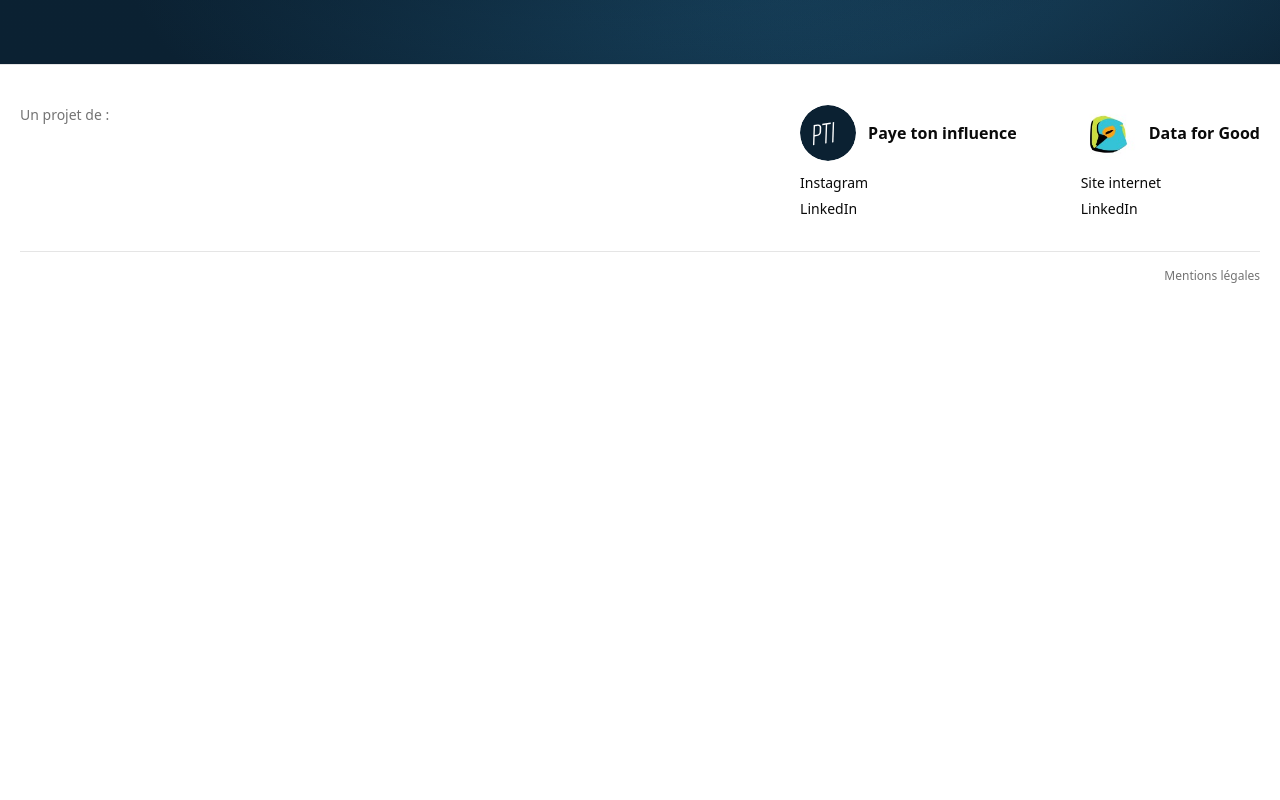
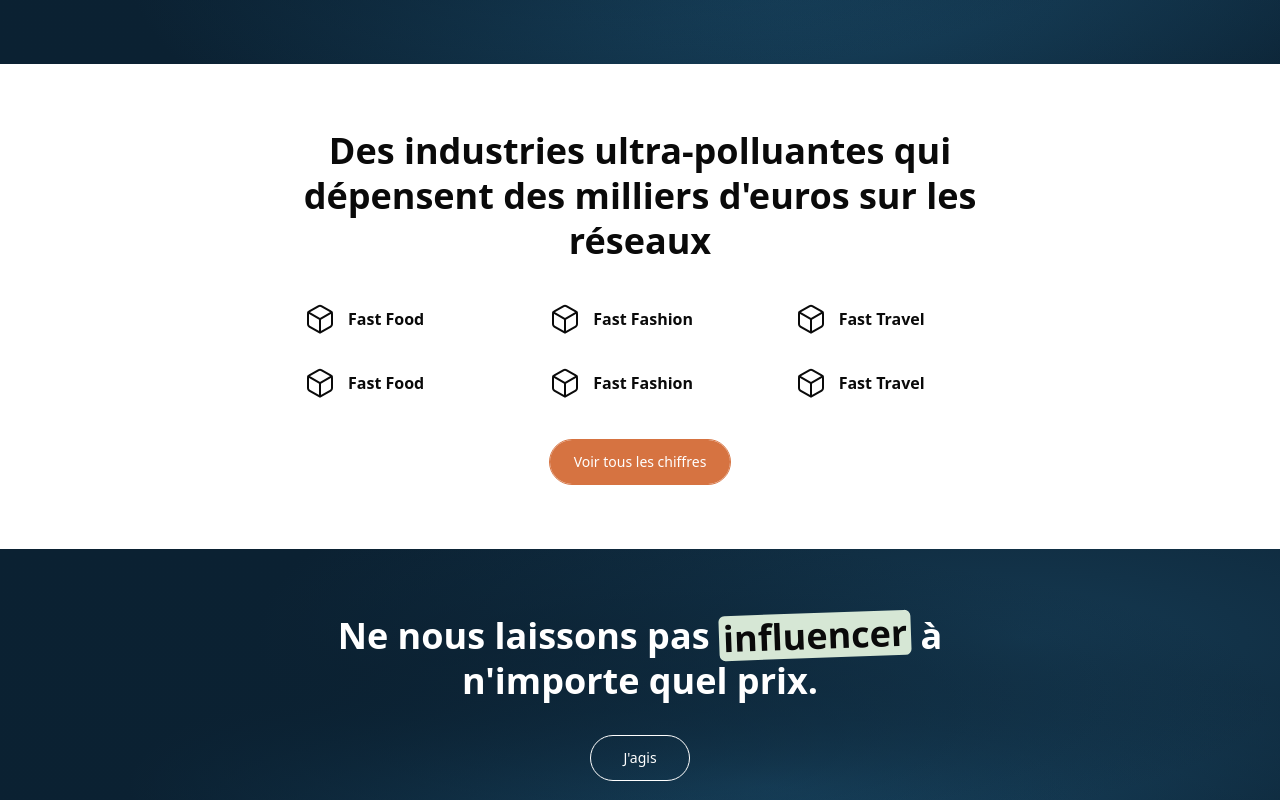
Before and after one commit to dataforgoodfr/14_ObservatoirePratiqueInfluence, a Next.js app in the folder frontend/: page / in a window 1280 px wide. Shown: the part 1620-2420 px from the top of the page. Before the commit the page ends 1944 px from the top, so only its background shows below. Built offline with nearby package versions, Linux system fonts and the light colour scheme.

Commit message:
feat: restore placeholder sections on home page

```diff
--- a/frontend/app/page.tsx
+++ b/frontend/app/page.tsx
@@ -146,6 +146,88 @@ export default function Home() {
           </div>
         </Container>
       </section>
+
+      <section aria-label="Industries ultra-polluantes" className="py-16">
+        <Container>
+          <div className="flex flex-col gap-10 items-center text-center">
+            <div className="flex flex-col gap-4 max-w-3xl">
+              <h2 className="text-foreground font-bold leading-tight text-3xl md:text-4xl">
+                {
+                  "Des industries ultra-polluantes qui dépensent des milliers d'euros sur les réseaux"
+                }
+              </h2>
+              {/* <p className="text-foreground/70 text-base leading-relaxed max-w-2xl">
+                lorem ...
+              </p> */}
+            </div>
+
+            <div className="grid grid-cols-2 sm:grid-cols-3 gap-x-16 gap-y-8 w-full max-w-2xl">
+              {[
+                "Fast Food",
+                "Fast Fashion",
+                "Fast Travel",
+                "Fast Food",
+                "Fast Fashion",
+                "Fast Travel",
+              ].map((label, i) => (
+                <div key={i} className="flex items-center gap-3">
+                  <svg
+                    className="h-8 w-8 shrink-0 text-foreground"
+                    xmlns="http://www.w3.org/2000/svg"
+                    fill="none"
+                    viewBox="0 0 24 24"
+                    stroke="currentColor"
+                    strokeWidth="1.5"
+                    strokeLinecap="round"
+                    strokeLinejoin="round"
+                    aria-hidden="true"
+                  >
+                    <path d="M21 16V8a2 2 0 0 0-1-1.73l-7-4a2 2 0 0 0-2 0l-7 4A2 2 0 0 0 3 8v8a2 2 0 0 0 1 1.73l7 4a2 2 0 0 0 2 0l7-4A2 2 0 0 0 21 16z" />
+                    <polyline points="3.27 6.96 12 12.01 20.73 6.96" />
+                    <line x1="12" y1="22.08" x2="12" y2="12" />
+                  </svg>
+                  <span className="font-bold text-foreground">{label}</span>
+                </div>
+              ))}
+            </div>
+
+            <Link
+              href="/key-metrics"
+              className={cn(
+                buttonVariants({ variant: "highlight", size: "pill" }),
+              )}
+            >
+              Voir tous les chiffres
+            </Link>
+          </div>
+        </Container>
+      </section>
+
+      <section
+        aria-label="Ne nous laissons pas influencer"
+        className="py-16 background-secondary"
+      >
+        <Container>
+          <div className="flex flex-col gap-8 items-center text-center">
+            <div className="flex flex-col gap-4 max-w-2xl">
+              <h2 className="text-white font-bold leading-tight text-3xl md:text-4xl">
+                {"Ne nous laissons pas "}
+                <Highlight bgClassName="bg-highlight-marker-hero">
+                  {"influencer "}
+                </Highlight>
+                {" à n'importe quel prix."}
+              </h2>
+            </div>
+
+            <Link
+              href="/report-collaboration"
+              className="rounded-full border border-white px-8 py-3 text-sm font-medium text-white hover:bg-white/10"
+            >
+              {"J'agis"}
+            </Link>
+          </div>
+        </Container>
+      </section>
     </main>
   );
 }
```
